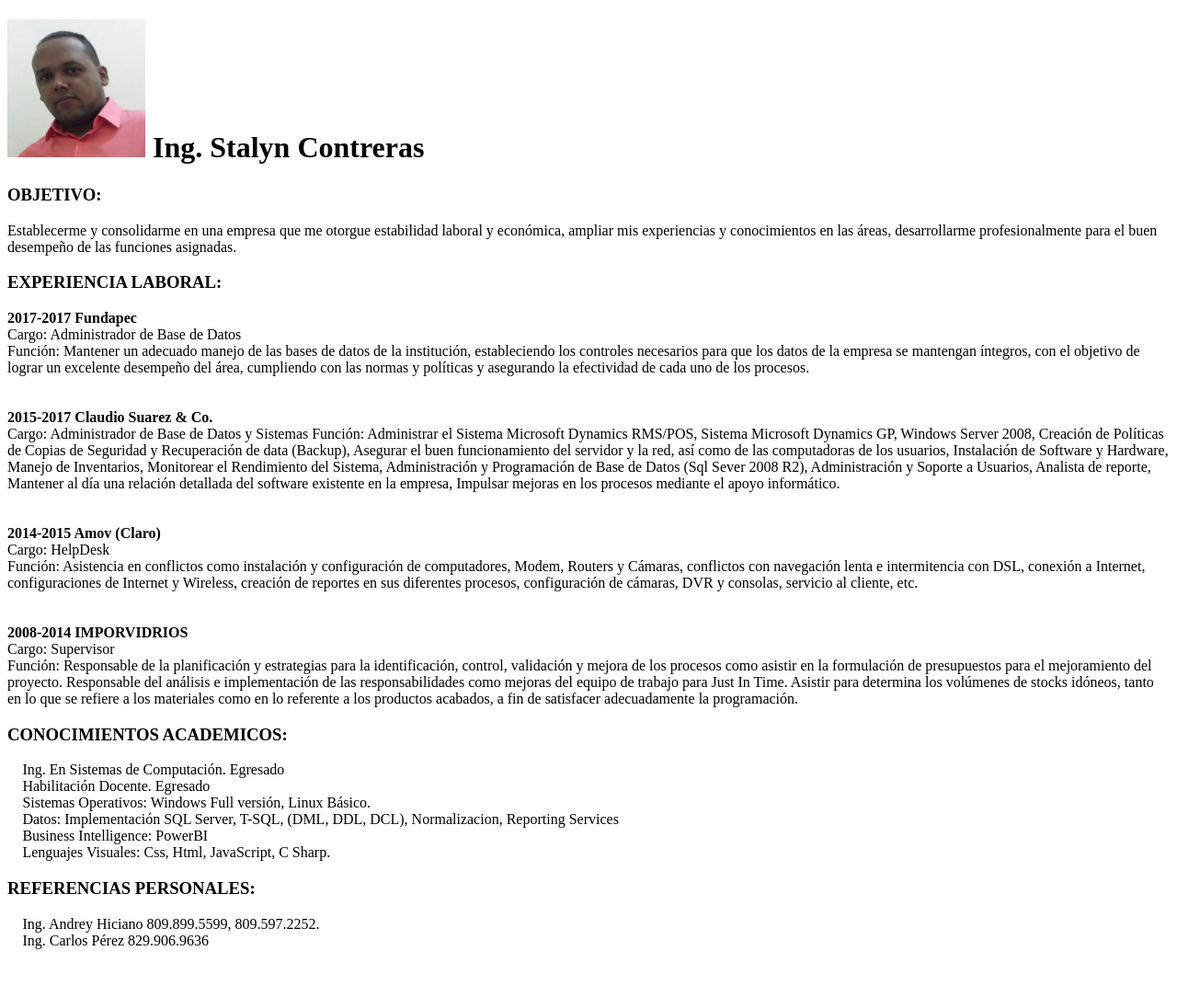
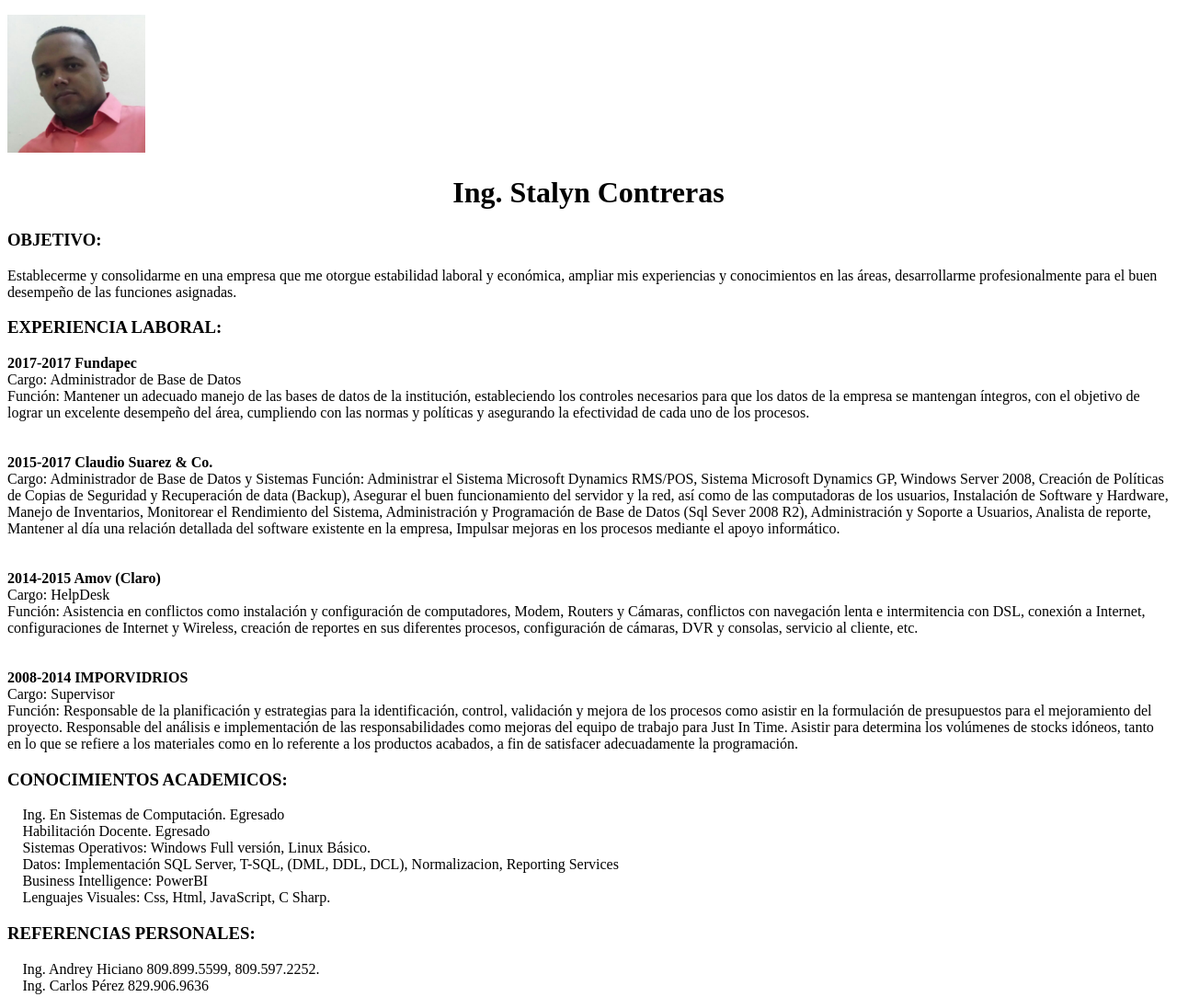
Before and after one commit to stalyncontreras/MisProyectos, a plain HTML site: page index.html in a window 1280 px wide. Shown: the whole page at 92% size. Before the commit the page ends 1048 px from the top, so only its background shows below. Drawn offline with Linux system fonts and the light colour scheme.

Commit message:
Cambios Nuevos

```diff
--- a/index.html
+++ b/index.html
@@ -9,8 +9,8 @@
 
 	<div>
 		<p>
-			<h1><img src="img\foto.png"  width="150" height="150">
-			Ing. Stalyn Contreras</h1>
+			<img src="img\foto.png"  width="150" height="150">
+			<CENTER><h1>Ing. Stalyn Contreras</h1></CENTER>
 		</p>
 	</div>
 	<div>
```
